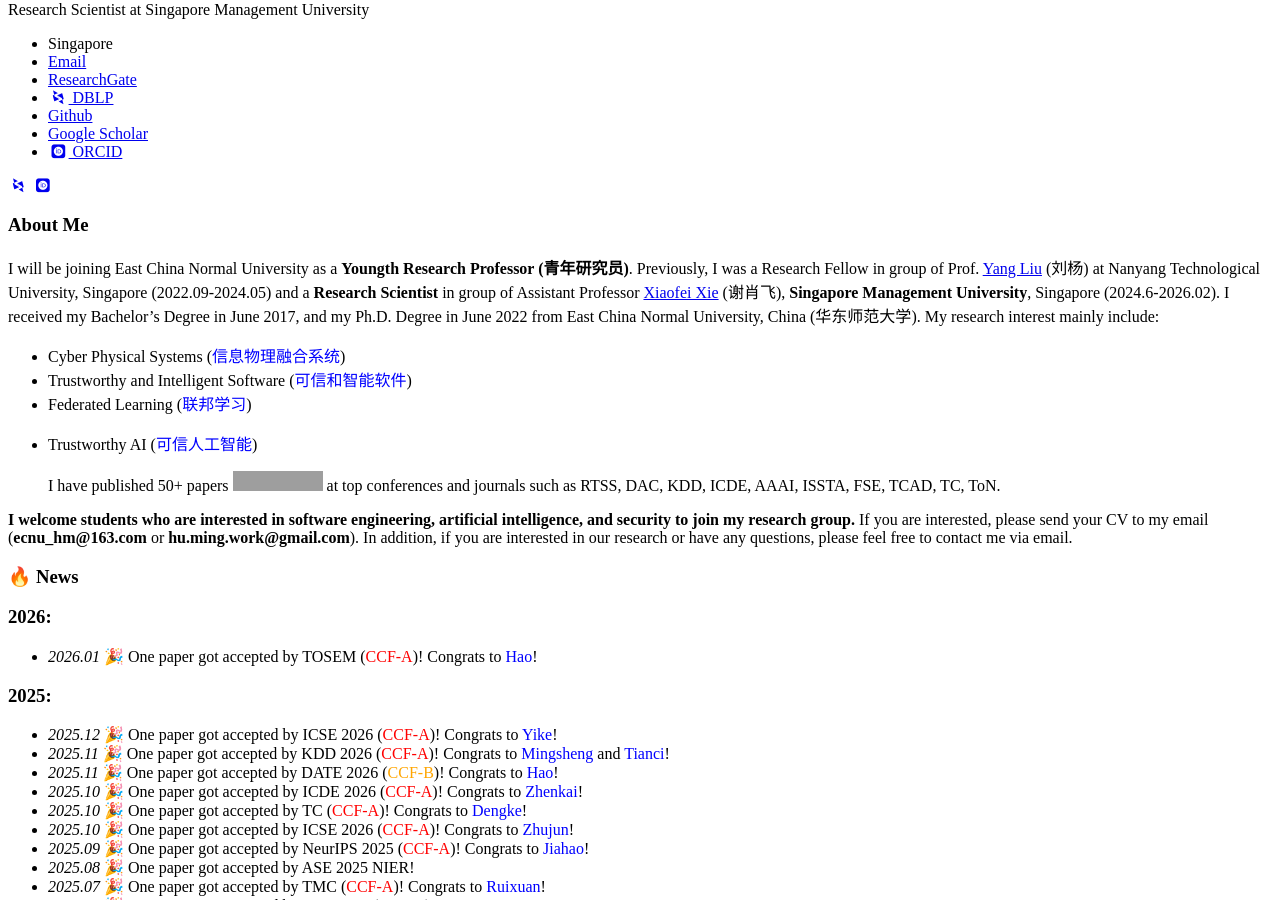
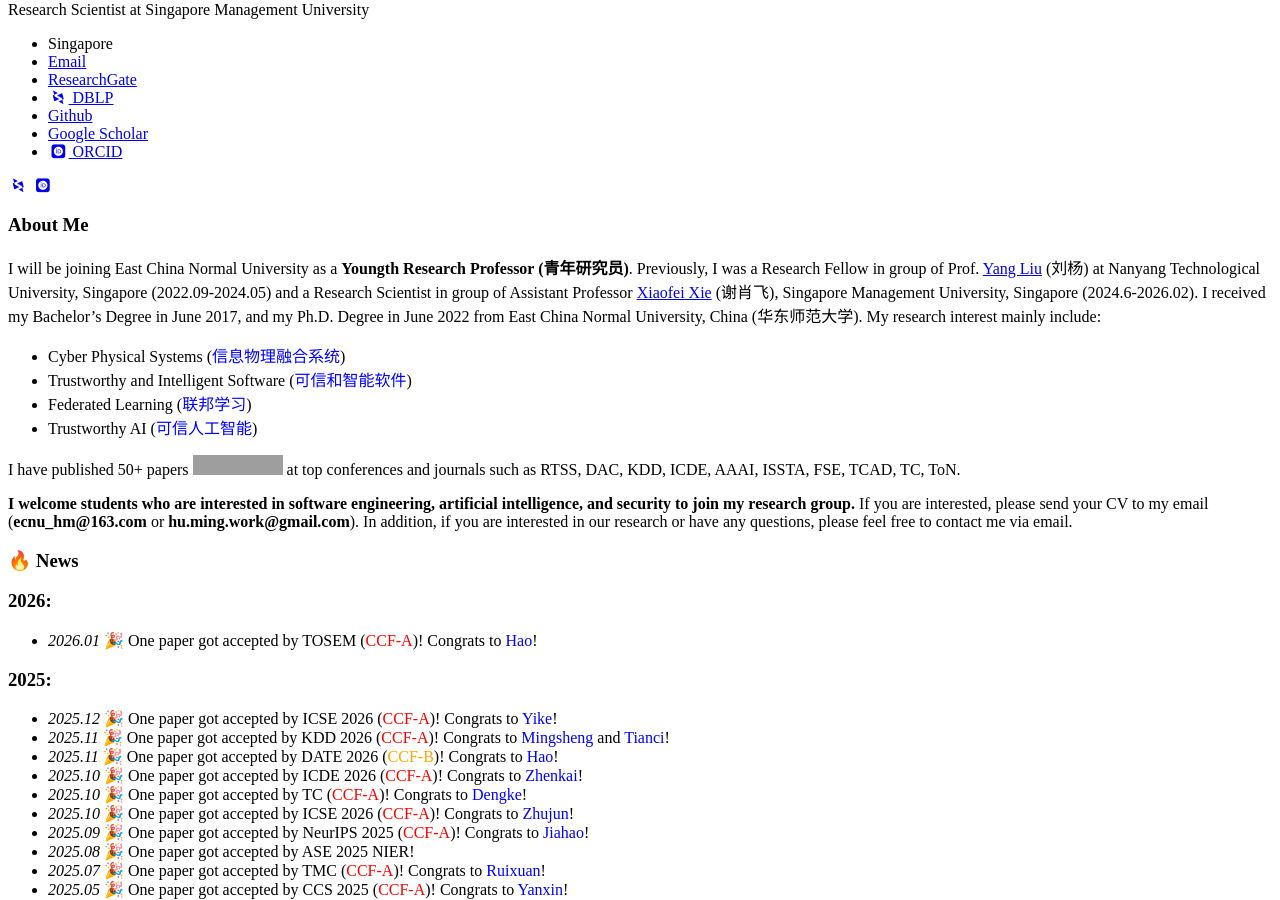
Before and after one commit to HUMingProfile/humingprofile.github.io, a Jekyll site: the page built from _pages/about.md, in a window 1280 px wide and 900 px high, scrolled down 964 px. Built offline with Jekyll 4.4.1, drawn with Linux system fonts in a browser that asks for light colours; some web fonts are replaced; a script that is not in the unit is left out; grey boxes are pictures that could not be loaded.

Commit message:
Update about.md

```diff
--- a/_pages/about.md
+++ b/_pages/about.md
@@ -18,7 +18,7 @@ redirect_from:
 <span class='anchor' id='about-me'></span>
 # About Me
 I will be joining East China Normal University as a **Youngth Research Professor (青年研究员)**.
-Previously, I was a Research Fellow in group of Prof. [Yang Liu](https://personal.ntu.edu.sg/yangliu/) (<font size="3px">刘杨</font>) at Nanyang Technological University, Singapore (2022.09-2024.05) and a **Research Scientist** in group of Assistant Professor [Xiaofei Xie](https://xiaofeixie.bitbucket.io/) (<font size="3px">谢肖飞</font>), **Singapore Management University**, Singapore (2024.6-2026.02).
+Previously, I was a Research Fellow in group of Prof. [Yang Liu](https://personal.ntu.edu.sg/yangliu/) (<font size="3px">刘杨</font>) at Nanyang Technological University, Singapore (2022.09-2024.05) and a Research Scientist in group of Assistant Professor [Xiaofei Xie](https://xiaofeixie.bitbucket.io/) (<font size="3px">谢肖飞</font>), Singapore Management University, Singapore (2024.6-2026.02).
 I received my Bachelor's Degree in June 2017, and my Ph.D. Degree in June 2022 from East China Normal University, China (<font size="3px">华东师范大学</font>).
 My research interest mainly include:
 - Cyber Physical Systems (<font color="blue" size="3px">信息物理融合系统</font>)
@@ -27,7 +27,8 @@ My research interest mainly include:
 <!--- Program Analysis and Testing (<font color="blue" size="3px">程序分析和测试</font>)-->
 - Trustworthy AI (<font color="blue" size="3px">可信人工智能</font>)
 
-  I have published 50+ papers
+
+I have published 50+ papers
  <a href='https://scholar.google.com/citations?user=ZTTvNb0AAAAJ'><img src="https://img.shields.io/endpoint?url={{ url | url_encode }}&logo=Google%20Scholar&labelColor=f6f6f6&color=9cf&style=flat&label=Citation"></a> at top conferences and journals such as RTSS, DAC, KDD, ICDE, AAAI, ISSTA, FSE, TCAD, TC, ToN.
 
 **I welcome students who are interested in software engineering, artificial intelligence, and security to join my research group.**
```
